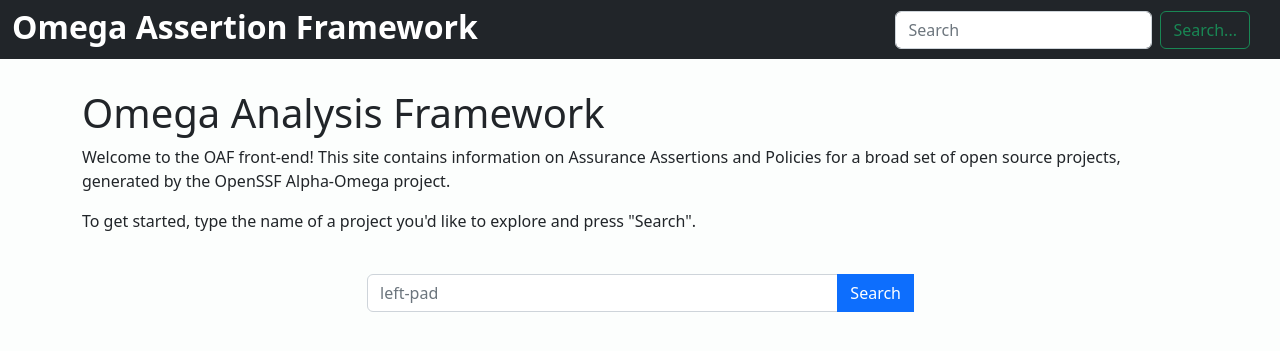
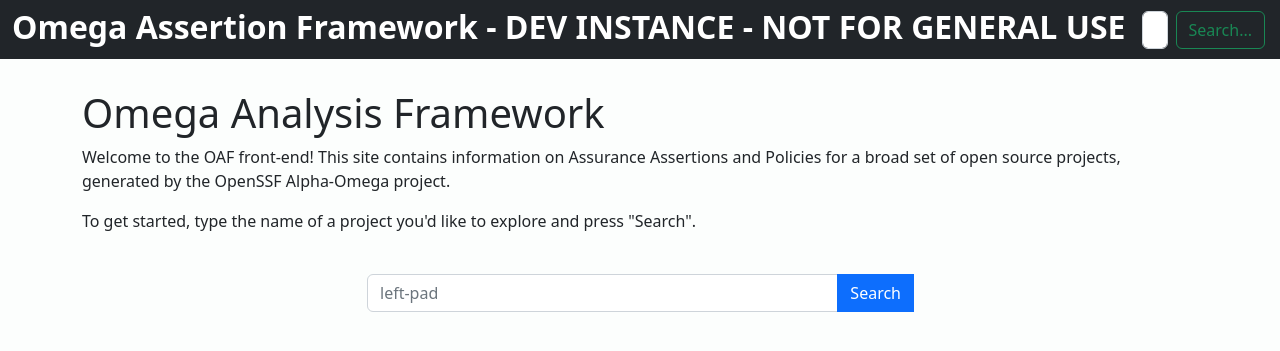
Before and after one commit to ossf/alpha-omega, a Django app: page / in a window 1280 px wide. Shown: the top 351 px of the page. Run offline with Django 4.2, Linux system fonts and the light colour scheme; parts of the project's set-up code (start-up, migrations or seed data) failed here and were passed over; some libraries are stand-ins or nearby versions.

Commit message:
Add message about dev instance.
Signed-off-by: Michael Scovetta <michael.scovetta@gmail.com>

```diff
--- a/omega/oaf/frontend/oaffe/templates/base.html
+++ b/omega/oaf/frontend/oaffe/templates/base.html
@@ -58,7 +58,7 @@
       <button class="navbar-toggler" type="button" data-toggle="collapse" data-target="#navbarCollapse" aria-controls="navbarCollapse" aria-expanded="false" aria-label="Open Navigation">
         <span class="navbar-toggler-icon"></span>
       </button>
-      <a class="navbar-brand" href="/">Omega Assertion Framework</a>
+      <a class="navbar-brand" href="/">Omega Assertion Framework - DEV INSTANCE - NOT FOR GENERAL USE</a>
       <div class="collapse navbar-collapse justify-content-end" id="navbarCollapse" style="margin-right: 30px">
         <form class="d-flex" role="search" method="get" action="/assertions" />
             <input class="form-control me-2" type="search" placeholder="Search" aria-label="Search" name="q">
```
